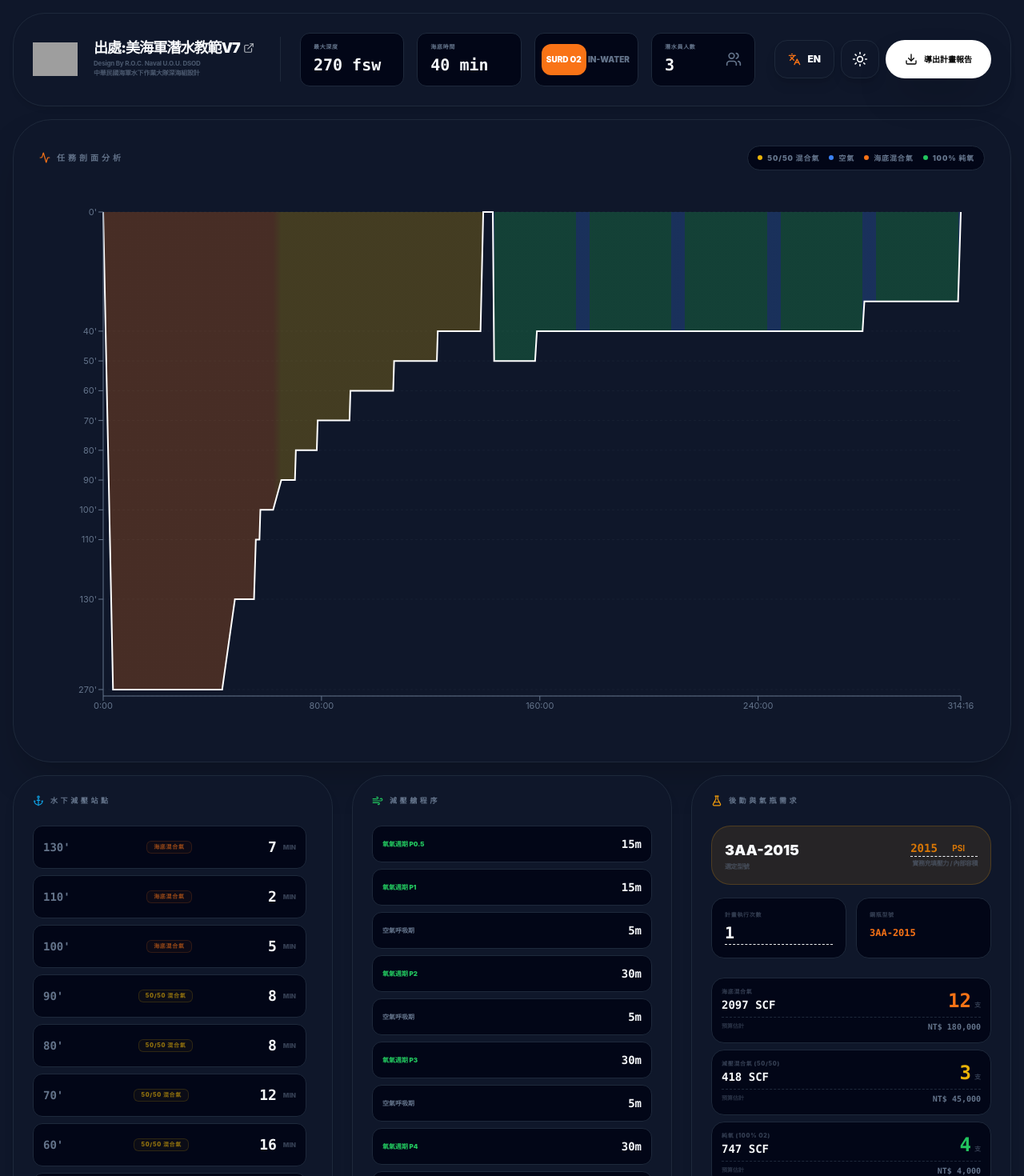
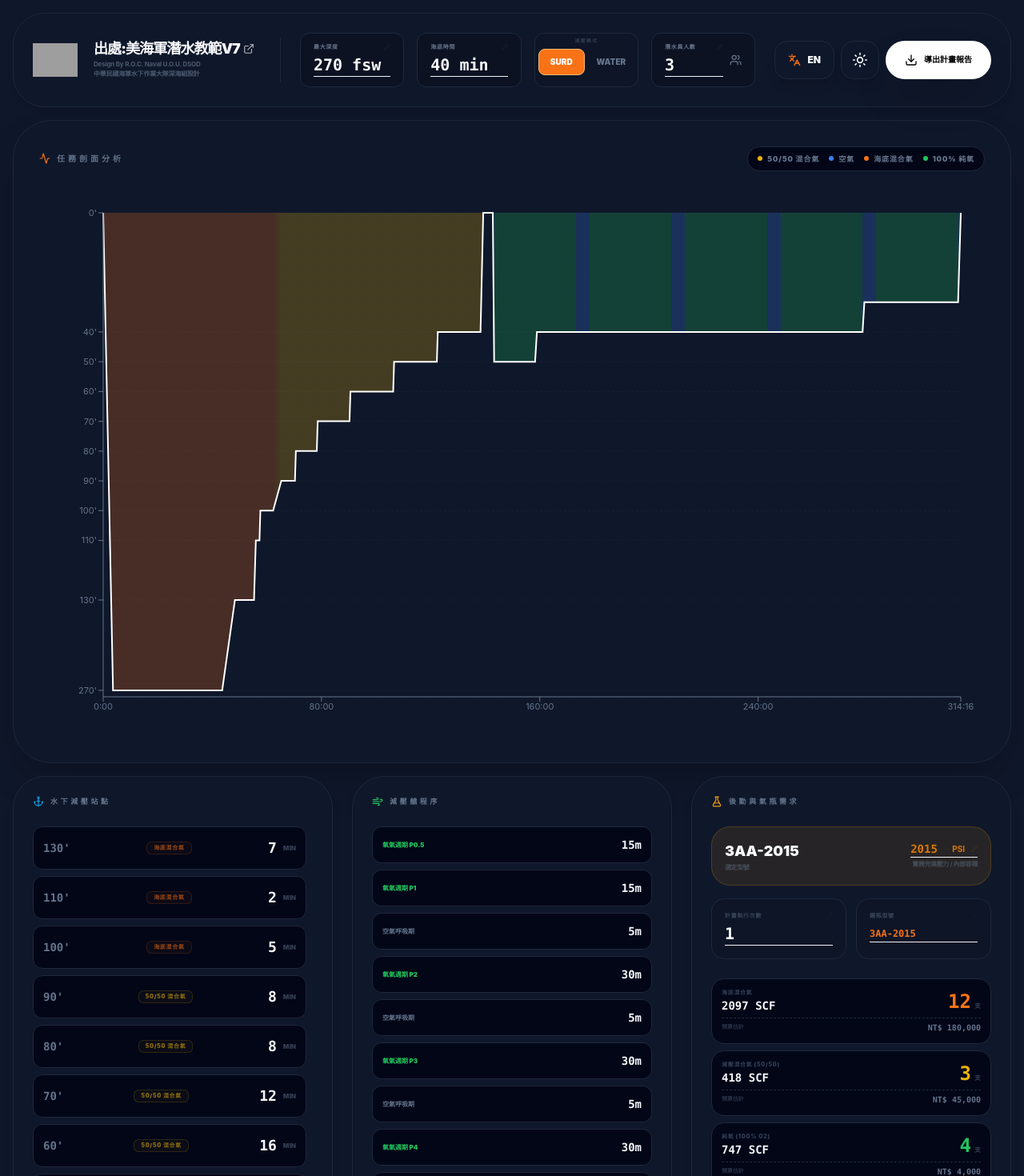
Before and after one commit to ryanhu-tech/heliox-mission-controller, a React (Vite) app: page / in a window 1280 px wide. Shown: the top 1470 px of the page at 80% size. Built offline with nearby package versions, Linux system fonts and the light colour scheme; grey boxes are pictures that could not be loaded.

Commit message:
ux: stable mobile-friendly edit hints with solid borders and constant icons

```diff
--- a/src/App.jsx
+++ b/src/App.jsx
@@ -240,37 +240,66 @@ function App() {
           </div>
 
           <div className="flex-1 grid grid-cols-4 gap-4">
-             <div className="p-3 px-4 rounded-xl border group hover:border-[#f97316]/50 transition-all cursor-pointer" style={{ backgroundColor: t.inputBg, borderColor: t.border }}>
+             <div className="p-3 px-4 rounded-xl border relative" style={{ backgroundColor: 'rgba(0,0,0,0.2)', borderColor: t.border }}>
                 <label className="block text-[7px] font-black mb-0.5 uppercase tracking-widest flex justify-between items-center" style={{ color: '#64748b' }}>
                   {msg?.maxDepth}
-                  <Edit2 size={8} className="opacity-0 group-hover:opacity-40 transition-opacity" />
+                  <Edit2 size={8} className="opacity-20" />
                 </label>
+                <div className="border-b border-white/20">
                   <select className="bg-transparent border-none outline-none font-mono text-xl font-black w-full appearance-none cursor-pointer focus:text-[#f97316] transition-colors" style={{ color: t.textPrimary }} value={maxDepth} onChange={(e)=>setMaxDepth(Number(e.target.value))}>
                     {Object.keys(decoTable || {}).sort((a,b)=>a-b).map(d => <option key={d} value={d} style={{backgroundColor: t.panel}}>{d} fsw</option>)}
                   </select>
                 </div>
-             <div className="p-3 px-4 rounded-xl border group hover:border-[#f97316]/50 transition-all cursor-pointer" style={{ backgroundColor: t.inputBg, borderColor: t.border }}>
+             </div>
+             <div className="p-3 px-4 rounded-xl border relative" style={{ backgroundColor: 'rgba(0,0,0,0.2)', borderColor: t.border }}>
                 <label className="block text-[7px] font-black mb-0.5 uppercase tracking-widest flex justify-between items-center" style={{ color: '#64748b' }}>
                   {msg?.bottomTime}
-                  <Edit2 size={8} className="opacity-0 group-hover:opacity-40 transition-opacity" />
+                  <Edit2 size={8} className="opacity-20" />
                 </label>
+                <div className="border-b border-white/20">
                   <select className="bg-transparent border-none outline-none font-mono text-xl font-black w-full appearance-none cursor-pointer focus:text-[#f97316] transition-colors" style={{ color: t.textPrimary }} value={bottomTime} onChange={(e)=>setBottomTime(Number(e.target.value))}>
                     {decoTable?.[maxDepth] && Object.keys(decoTable[maxDepth]).sort((a,b)=>a-b).map(tm => <option key={tm} value={tm} style={{backgroundColor: t.panel}}>{tm} min</option>)}
                   </select>
                 </div>
-             <div className="p-2 rounded-xl border flex items-center" style={{ backgroundColor: t.inputBg, borderColor: t.border }}>
-                <button onClick={()=>setDecoMode('SURD')} className="flex-1 py-3 rounded-xl text-[10px] font-black transition-all" style={{ backgroundColor: decoMode === 'SURD' ? '#f97316' : 'transparent', color: decoMode === 'SURD' ? '#fff' : '#64748b' }}>SURD O2</button>
-                <button onClick={()=>setDecoMode('WATER')} className="flex-1 py-3 rounded-xl text-[10px] font-black transition-all" style={{ backgroundColor: decoMode === 'WATER' ? '#22c55e' : 'transparent', color: decoMode === 'WATER' ? '#fff' : '#64748b' }}>IN-WATER</button>
              </div>
-             <div className="p-3 px-4 rounded-xl border flex items-center justify-between group hover:border-[#f97316]/50 transition-all cursor-pointer" style={{ backgroundColor: t.inputBg, borderColor: t.border }}>
-                <div>
+             <div className="p-1 rounded-xl border flex flex-col gap-1" style={{ backgroundColor: 'rgba(0,0,0,0.1)', borderColor: t.border }}>
+                <label className="block text-[6px] font-black uppercase tracking-[0.2em] text-center opacity-40 mb-0.5" style={{ color: t.textSecondary }}>{lang === 'zh' ? '減壓模式' : 'DECO MODE'}</label>
+                <div className="flex gap-1">
+                  <button
+                    onClick={()=>setDecoMode('SURD')}
+                    className="flex-1 py-2 rounded-lg text-[10px] font-black transition-all border"
+                    style={{
+                      backgroundColor: decoMode === 'SURD' ? '#f97316' : 'transparent',
+                      borderColor: decoMode === 'SURD' ? '#fdba74' : 'transparent',
+                      color: decoMode === 'SURD' ? '#fff' : '#64748b'
+                    }}
+                  >
+                    SURD
+                  </button>
+                  <button
+                    onClick={()=>setDecoMode('WATER')}
+                    className="flex-1 py-2 rounded-lg text-[10px] font-black transition-all border"
+                    style={{
+                      backgroundColor: decoMode === 'WATER' ? '#22c55e' : 'transparent',
+                      borderColor: decoMode === 'WATER' ? '#86efac' : 'transparent',
+                      color: decoMode === 'WATER' ? '#fff' : '#64748b'
+                    }}
+                  >
+                    WATER
+                  </button>
+                </div>
+             </div>
+             <div className="p-3 px-4 rounded-xl border flex items-center justify-between" style={{ backgroundColor: 'rgba(0,0,0,0.2)', borderColor: t.border }}>
+                <div className="w-full">
                   <label className="block text-[7px] font-black mb-0.5 uppercase tracking-widest flex justify-between items-center" style={{ color: '#64748b' }}>
                     {msg?.divers}
-                    <Edit2 size={8} className="opacity-0 group-hover:opacity-40 transition-opacity" />
+                    <Edit2 size={8} className="opacity-20" />
                   </label>
-                  <input type="number" className="bg-transparent border-none outline-none font-mono text-xl font-black w-12 focus:text-[#f97316] transition-colors" style={{ color: t.textPrimary }} value={divers} onChange={(e)=>setDivers(Number(e.target.value))} />
+                  <div className="border-b border-white/20">
+                    <input type="number" className="bg-transparent border-none outline-none font-mono text-xl font-black w-full focus:text-[#f97316] transition-colors" style={{ color: t.textPrimary }} value={divers} onChange={(e)=>setDivers(Number(e.target.value))} />
                   </div>
-                <Users size={20} style={{ color: '#64748b' }} />
+                </div>
+                <Users size={20} className="ml-2" style={{ color: '#64748b' }} />
              </div>
           </div>
 
@@ -393,25 +422,25 @@ function App() {
                   <p className="text-[8px] font-bold opacity-50 uppercase tracking-tighter" style={{ color: t.textSecondary }}>{msg?.model}</p>
                 </div>
                 <div className="text-right flex flex-col items-end pb-1 group cursor-pointer">
-                  <div className="flex items-center gap-1 mb-0.5 border-b border-dashed border-white/5 group-hover:border-[#f59e0b]/50 transition-all">
+                  <div className="flex items-center gap-1 mb-0.5 border-b border-white/20 group-hover:border-[#f59e0b]/50 transition-all">
                     {isExporting ? (
                       <span className="font-mono text-base font-black" style={{ color: '#d97706' }}>{cylinderPSI}</span>
                     ) : (
                       <input type="number" className="bg-transparent border-none outline-none font-mono text-sm font-bold w-12 text-right focus:text-white transition-colors" style={{ color: '#d97706' }} value={cylinderPSI} onChange={(e)=>setCylinderPSI(Number(e.target.value))} />
                     )}
                     <span className="text-[10px] font-bold" style={{ color: '#d97706' }}>PSI</span>
-                    <Edit2 size={8} className="opacity-0 group-hover:opacity-40 ml-1 transition-opacity" style={{ color: '#d97706' }} />
+                    <Edit2 size={8} className="opacity-20 ml-1" style={{ color: '#d97706' }} />
                   </div>
                   <p className="text-[8px] font-bold opacity-50 uppercase tracking-tighter" style={{ color: t.textSecondary }}>{msg?.workPress}</p>
                 </div>
               </div>
              <div className={`grid grid-cols-2 ${isExporting ? 'gap-1 mb-2' : 'gap-3 mb-6'}`}>
-                <div className={`${isExporting ? 'p-2' : 'p-4'} rounded-2xl border group hover:border-[#f97316]/50 transition-all`} style={{ backgroundColor: t.inputBg, borderColor: t.border }}>
+                <div className={`${isExporting ? 'p-2' : 'p-4'} rounded-2xl border group hover:border-[#f97316]/50 transition-all cursor-pointer`} style={{ backgroundColor: 'rgba(0,0,0,0.1)', borderColor: t.border }}>
                   <label className="text-[7px] font-black uppercase tracking-widest opacity-50 block mb-0.5 flex justify-between items-center" style={{ color: t.textSecondary }}>
                     {msg?.runs}
-                    <Edit2 size={8} className="opacity-0 group-hover:opacity-40 transition-opacity" />
+                    <Edit2 size={8} className="opacity-20" />
                   </label>
-                  <div className="border-b border-dashed border-white/5 group-hover:border-[#f97316]/30">
+                  <div className="border-b border-white/20">
                     {isExporting ? (
                       <div className="font-mono text-sm font-black" style={{ color: t.textPrimary }}>{runs}</div>
                     ) : (
@@ -419,16 +448,18 @@ function App() {
                     )}
                   </div>
                 </div>
-                <div className={`${isExporting ? 'p-2' : 'p-4'} rounded-2xl border group hover:border-[#f97316]/50 transition-all cursor-pointer`} style={{ backgroundColor: t.inputBg, borderColor: t.border }}>
+                <div className={`${isExporting ? 'p-2' : 'p-4'} rounded-2xl border group hover:border-[#f97316]/50 transition-all cursor-pointer`} style={{ backgroundColor: 'rgba(0,0,0,0.1)', borderColor: t.border }}>
                   <label className="text-[7px] font-black uppercase tracking-widest opacity-50 block mb-0.5 flex justify-between items-center" style={{ color: t.textSecondary }}>
                     {msg?.cylinder}
-                    <Edit2 size={8} className="opacity-0 group-hover:opacity-40 transition-opacity" />
+                    <Edit2 size={8} className="opacity-20" />
                   </label>
+                  <div className="border-b border-white/20">
                     {isExporting ? (
                       <div className="font-mono text-[10px] font-black leading-tight" style={{ color: '#f97316' }}>{selectedCyl?.name}</div>
                     ) : (
                       <select className="bg-transparent border-none outline-none font-mono text-xs font-black w-full appearance-none cursor-pointer focus:text-[#f97316] transition-colors" style={{ color: '#f97316' }} value={selectedCyl?.id} onChange={handleCylChange}>{CYLINDER_PRESETS.map(c => <option key={c.id} value={c.id} style={{backgroundColor: t.panel}}>{c.name}</option>)}</select>
                     )}
+                  </div>
                 </div>
              </div>
              <div className="space-y-2 flex-1">
```
Lines whose indentation alone changed are shown as unchanged.
